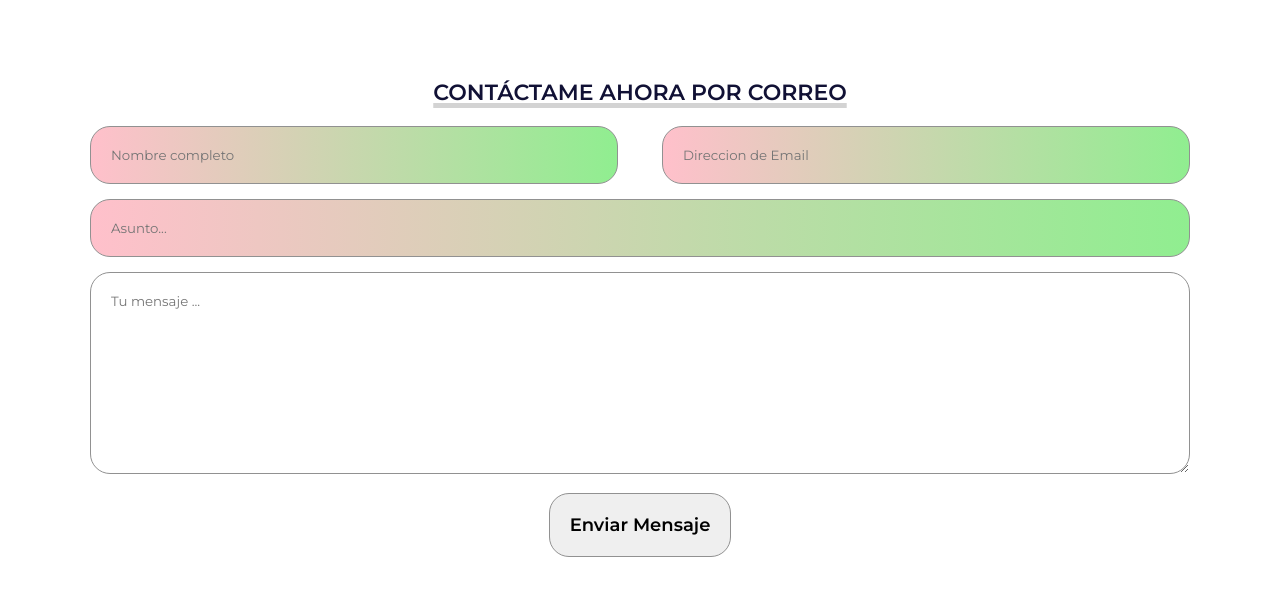
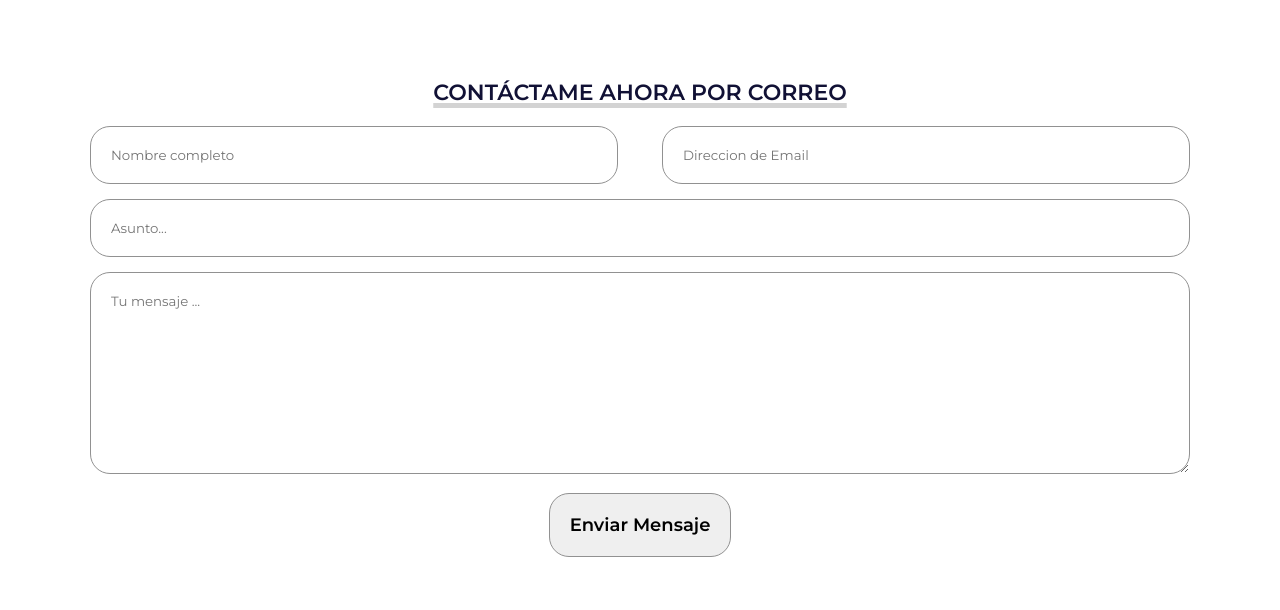
Before and after one commit to scholtusR/portfolio, a plain HTML site: page index.html in a window 1280 px wide. Shown: the part 2840-3450 px from the top of the page. Drawn offline with Linux system fonts and the light colour scheme.

Commit message:
Sacando degradé a los input del formulario

```diff
--- a/style.css
+++ b/style.css
@@ -374,9 +374,6 @@ input:invalid {
     border: 2px dashed red;
   }
 
-  input:invalid:required {
-    background-image: linear-gradient(to right, pink, lightgreen);
-  }
 
   input:valid {
     border: 2px solid black;
```
